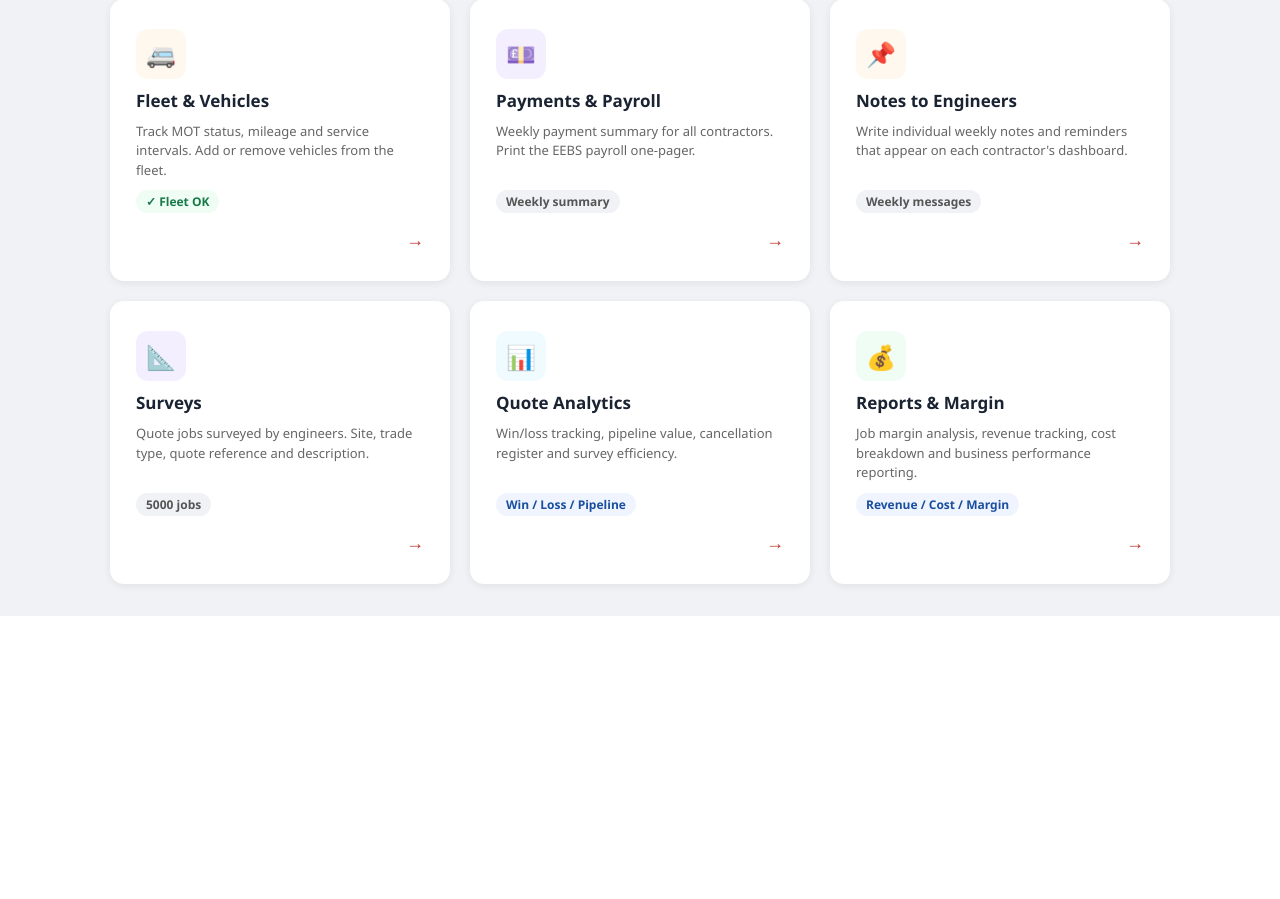
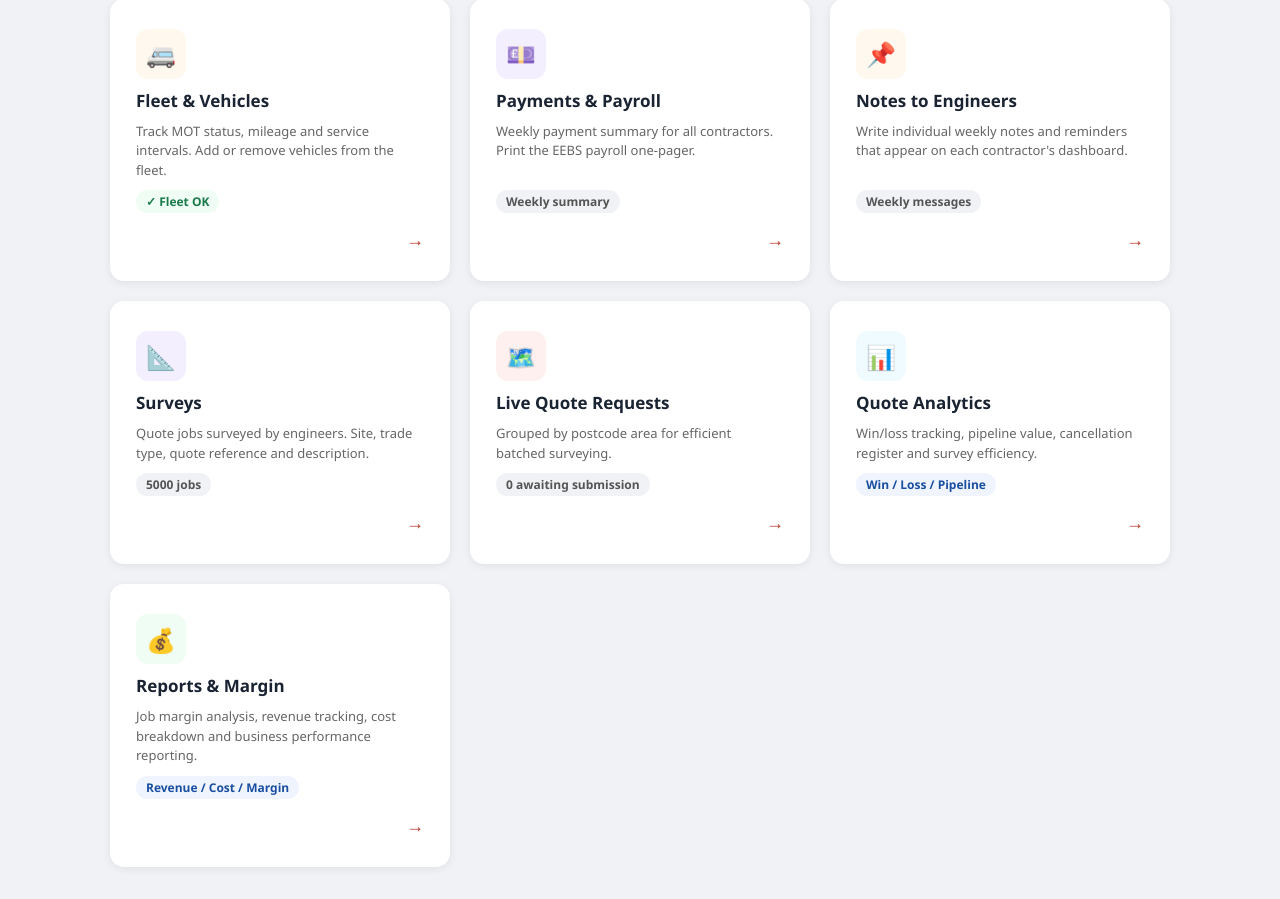
Before and after one commit to RedstonePDM/redstone-pdm-jobcard, a Flask app: page /admin in a window 1280 px wide. Shown: the part 564-1463 px from the top of the page. Before the commit the page ends 1180 px from the top, so only its background shows below. Run offline with Flask 3, Linux system fonts and the light colour scheme; the visitor is signed in with stand-in values (Sample User, id 1); data that the repository does not hold is empty; parts of the project's set-up code (start-up, migrations or seed data) failed here and were passed over; some libraries are stand-ins or nearby versions.

Commit message:
Update admin_home.html

```diff
--- a/templates/admin_home.html
+++ b/templates/admin_home.html
@@ -208,6 +208,22 @@
       <div class="tile-arrow">→</div>
     </a>
 
+    <a href="/admin/survey-queue" class="tile">
+      <div class="tile-icon" style="background:#fdf0ef">🗺️</div>
+      <div class="tile-title">Live Quote Requests</div>
+      <div class="tile-desc">
+        {% if live_quotes_by_trade %}
+        {% for t in live_quotes_by_trade[:3] %}{{ t.trade_type }} ({{ t.count }}, {{ t.pct }}%){% if not loop.last %} · {% endif %}{% endfor %}{% if live_quotes_by_trade|length > 3 %} · +{{ live_quotes_by_trade|length - 3 }} more{% endif %}
+        {% else %}
+        Grouped by postcode area for efficient batched surveying.
+        {% endif %}
+      </div>
+      <div class="tile-badge {{ 'badge-red' if live_quotes_count > 0 else 'badge-grey' }}">
+        {{ live_quotes_count }} awaiting submission
+      </div>
+      <div class="tile-arrow">→</div>
+    </a>
+
     <a href="/admin/reports" class="tile">
       <div class="tile-icon teal">📊</div>
       <div class="tile-title">Quote Analytics</div>
```
